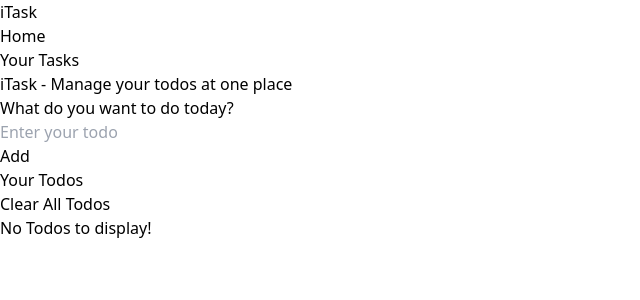
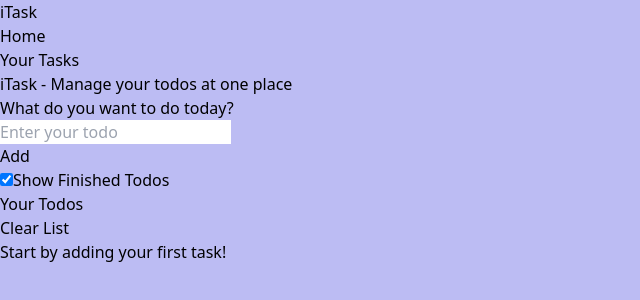
Before and after one commit to MohdRaza216/iTask, a React (Vite) app: page / in a window 1280 px wide. Shown: the top 300 px of the page, without its empty margins (0-640 px from the left). Built offline with nearby package versions, Linux system fonts and the light colour scheme.

Commit message:
Implement persistent todos with localStorage and UI enhancements

```diff
--- a/src/App.jsx
+++ b/src/App.jsx
@@ -1,4 +1,4 @@
-import { useState } from "react";
+import { useEffect, useState } from "react";
 import Navbar from "./component/Navbar.jsx";
 import { FaEdit } from "react-icons/fa";
 import { MdDelete } from "react-icons/md";
@@ -8,10 +8,35 @@ function App() {
   const [todos, setTodos] = useState([]);
   const [isEditing, setIsEditing] = useState(false);
   const [editIndex, setEditIndex] = useState(null);
+  const [showFinished, setShowFinished] = useState(true);
+
+  // To prevent initial overwriting
+  const [isLoaded, setIsLoaded] = useState(false);
+
+  // Load todos from localStorage on initial render
+  useEffect(() => {
+    const savedTodos = JSON.parse(localStorage.getItem("todos")) || [];
+    console.log("Loaded todos from localStorage:", savedTodos);
+    setTodos(savedTodos);
+    setIsLoaded(true); // Indicate that initial loading is complete
+  }, []);
+
+  // Save todos to localStorage when `todos` changes
+  useEffect(() => {
+    if (isLoaded) {
+      console.log("Saving todos to localStorage:", todos);
+      localStorage.setItem("todos", JSON.stringify(todos));
+    }
+  }, [todos, isLoaded]);
 
   const handleAdd = () => {
     if (todo.trim()) {
       const newTodo = { text: todo, completed: false };
+      const isDuplicate = todos.some((item) => item.text === todo.trim());
+      if (isDuplicate) {
+        alert("This task already exists!");
+        return;
+      }
       if (isEditing) {
         const updatedTodos = todos.map((item, index) =>
           index === editIndex ? { ...item, text: todo } : item
@@ -59,7 +84,7 @@ function App() {
   return (
     <>
       <Navbar />
-      <div className="mx-3 md:container md:mx-auto my-5 rounded-xl p-5 bg-violet-100 min-h-[80vh] md:w-[70%]">
+      <div className="mx-3 md:container md:mx-auto my-5 rounded-xl p-5 bg-violet-100 min-h-[80vh] md:w-[55%]">
         <h1 className="text-3xl font-bold text-center">
           iTask - Manage your todos at one place
         </h1>
@@ -81,21 +106,39 @@ function App() {
               {isEditing ? "Update" : "Add"}
             </button>
           </div>
+          <div className="flex">
+            <input
+              type="checkbox"
+              id="showFinished"
+              name="showFinished"
+              checked={showFinished}
+              onChange={() => setShowFinished(!showFinished)}
+            />
+            <label htmlFor="showFinished" className="mx-2">
+              Show Finished Todos
+            </label>
+          </div>
+          <div className="h-[1px] bg-black opacity-15"></div>
           <div className="flex justify-between">
             <h2 className="text-2xl font-bold">Your Todos</h2>
             <button
               className="p-3 py-1 text-white bg-red-800 rounded-md hover:bg-red-950"
               onClick={handleClear}
             >
-              Clear All Todos
+              Clear List
             </button>
           </div>
           <div className="todos">
             {todos.length === 0 && (
-              <div className="m-5">No Todos to display!</div>
+              <div className="m-5 text-center text-gray-500">
+                Start by adding your first task!
+              </div>
             )}
-            {todos.map((item, index) => (
-              <div className="flex justify-between w-[55%] todo" key={index}>
+
+            {todos.map(
+              (item, index) =>
+                (showFinished || !item.completed) && (
+                  <div className="flex justify-between todo" key={index}>
                     <div className="flex items-baseline gap-5 checkbox">
                       <input
                         type="checkbox"
@@ -113,6 +156,7 @@ function App() {
                     </div>
                     <div className="flex h-full buttons">
                       <button
+                        aria-label={`Edit todo: ${item.text}`}
                         onClick={() => handleEdit(index)}
                         className="p-3 py-1 mx-2 mb-3 text-sm text-white bg-blue-800 rounded-md hover:bg-blue-950"
                       >
@@ -126,7 +170,8 @@ function App() {
                       </button>
                     </div>
                   </div>
-            ))}
+                )
+            )}
           </div>
         </div>
       </div>
--- a/src/component/Navbar.jsx
+++ b/src/component/Navbar.jsx
@@ -1,6 +1,6 @@
 const Navbar = () => {
   return (
-    <nav className='flex justify-between py-2 text-white bg-indigo-900'>
+    <nav className='flex justify-around py-2 text-white bg-indigo-900'>
         <div className="logo">
             <span className='mx-8 text-xl font-bold'>iTask</span>
         </div>
--- a/src/index.css
+++ b/src/index.css
@@ -1,3 +1,7 @@
 @tailwind base;
 @tailwind components;
 @tailwind utilities;
+
+body {
+    background-color: #bcbcf3;
+}
```
Lines whose indentation alone changed are shown as unchanged.
